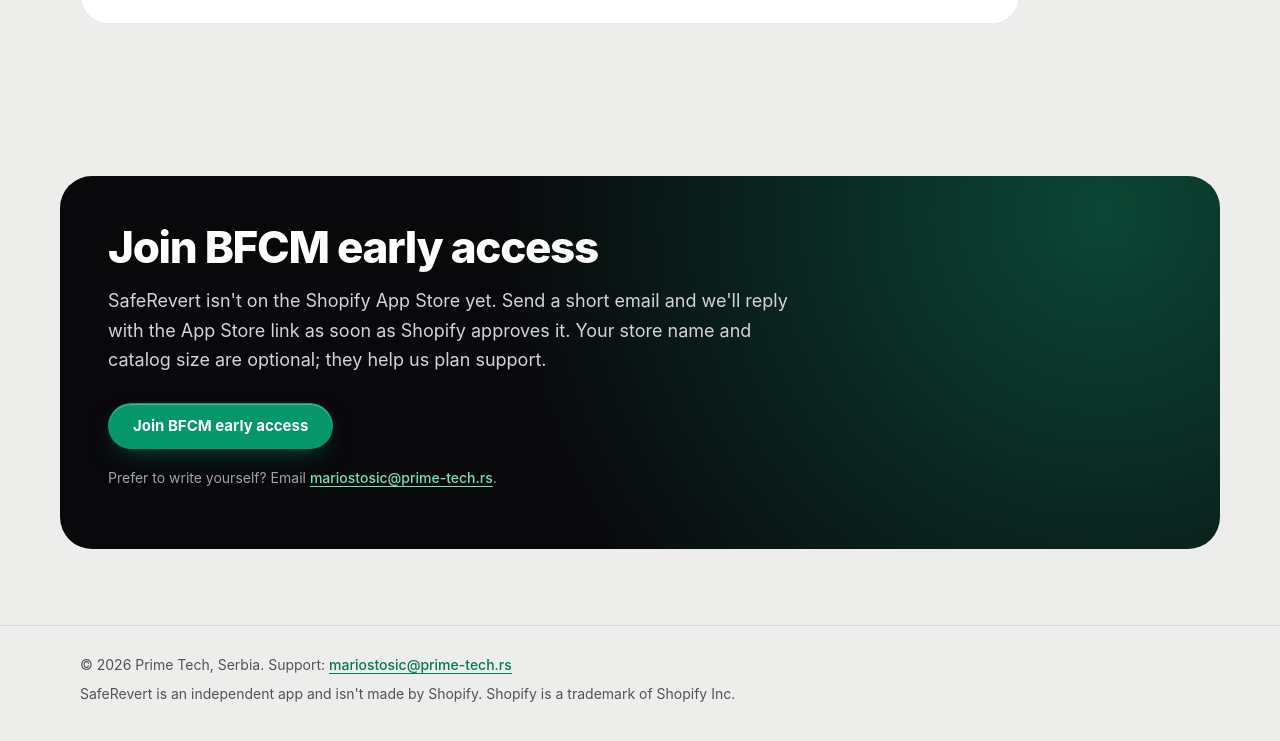
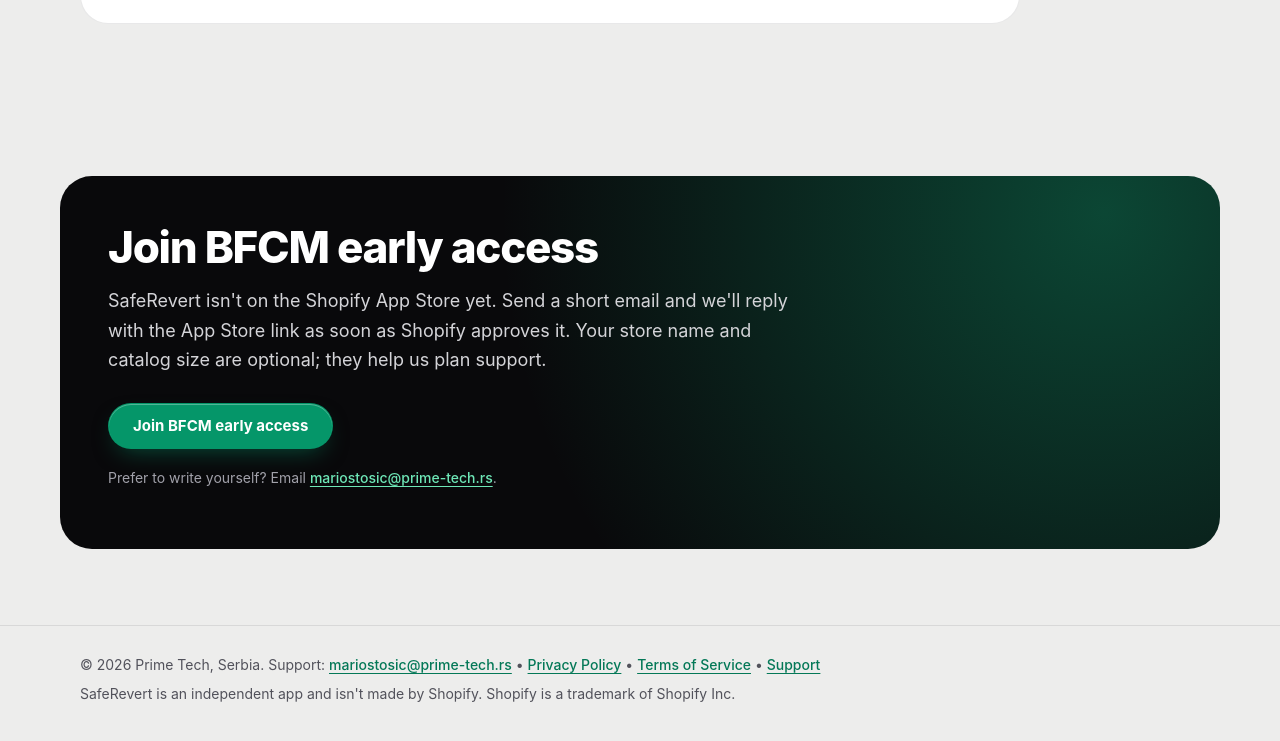
Before and after one commit to mariostosic0806/saferevert, a plain HTML site: page docs/index.html in a window 1280 px wide. Shown: the part 8136-8877 px from the top of the page. Drawn offline with Linux system fonts and the light colour scheme.

Commit message:
docs(footer): add canonical privacy, terms and support links on saferevert.prime-tech.rs

```diff
--- a/docs/index.html
+++ b/docs/index.html
@@ -936,7 +936,7 @@
 
   <footer>
     <div class="wrap">
-      <p>© 2026 Prime Tech, Serbia. Support: <a href="mailto:mariostosic@prime-tech.rs">mariostosic@prime-tech.rs</a></p>
+      <p>© 2026 Prime Tech, Serbia. Support: <a href="mailto:mariostosic@prime-tech.rs">mariostosic@prime-tech.rs</a> • <a href="https://saferevert.prime-tech.rs/privacy">Privacy Policy</a> • <a href="https://saferevert.prime-tech.rs/terms">Terms of Service</a> • <a href="https://saferevert.prime-tech.rs/support">Support</a></p>
       <p>SafeRevert is an independent app and isn't made by Shopify. Shopify is a trademark of Shopify Inc.</p>
     </div>
   </footer>
```
